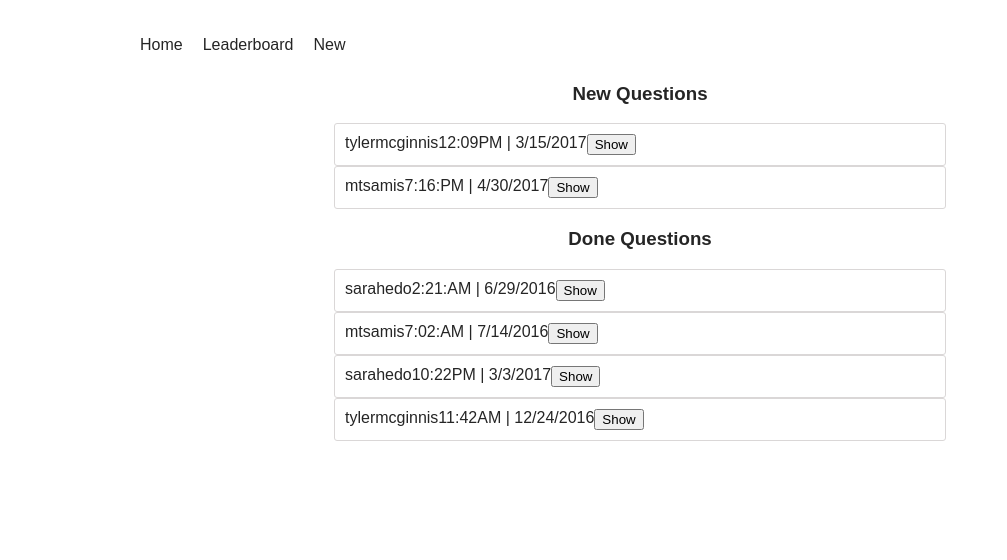
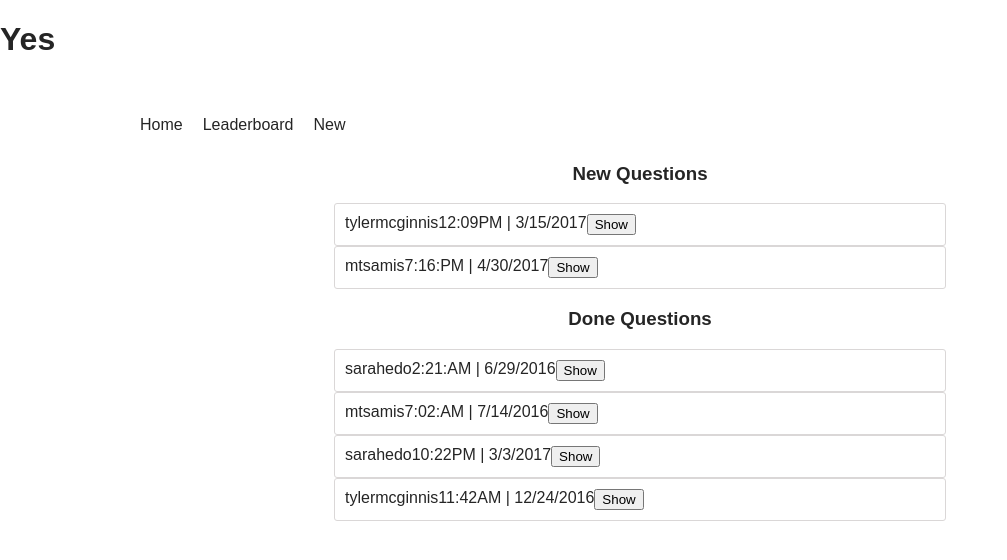
Before and after one commit to zain2022sculptor/Employee-Polls-Project, a React (Create React App) app: page / in a window 1280 px wide. Shown: the top 560 px of the page, without its empty margins (0-1007 px from the left). Built offline with nearby package versions, Linux system fonts and the light colour scheme.

Commit message:
second command

```diff
--- a/src/components/Home.js
+++ b/src/components/Home.js
@@ -17,6 +17,7 @@ const Home = (props) => {
 
   return (
     <Fragment>
+      <h1>Yes</h1>
       <div className="container">
         <Navbar />
         {props.loading === true ? null : (
```
